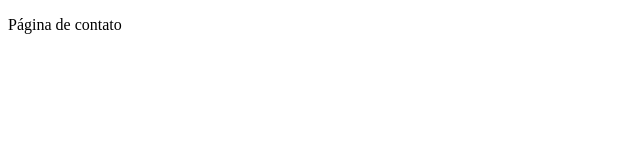
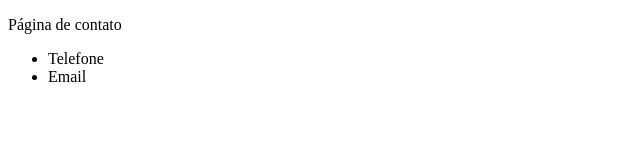
Before and after one commit to marchingbeagle/curso-alura-git-e-github-2, a plain HTML site: page contato.html in a window 1280 px wide. Shown: the whole page, without its empty margins (0-640 px from the left). Drawn offline with Linux system fonts and the light colour scheme.

Commit message:
Adicionada lista de telefone e email

```diff
--- a/contato.html
+++ b/contato.html
@@ -8,5 +8,9 @@
 </head>
 <body>
     <p>Página de contato</p>
+    <ul>
+        <li>Telefone</li>
+        <li>Email</li>
+    </ul>
 </body>
 </html>
```
